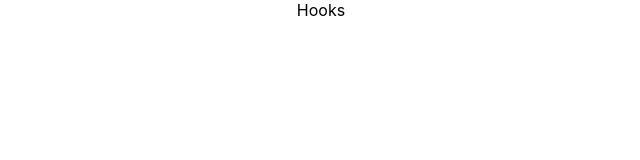
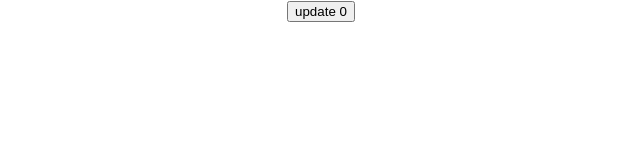
Before and after one commit to sir-hector/react-hooks, a React (Create React App) app: page / in a window 1280 px wide. Shown: the top 160 px of the page, without its empty margins (319-959 px from the left). Built offline with nearby package versions, Linux system fonts and the light colour scheme.

Commit message:
useEffect after render

```diff
--- a/src/App.js
+++ b/src/App.js
@@ -1,10 +1,10 @@
-import logo from './logo.svg';
 import './App.css';
+import HookCounterUseEffect from './components/HookCounterUseEffect';
 
 function App() {
   return (
     <div className="App">
-        Hooks
+        <HookCounterUseEffect></HookCounterUseEffect>
     </div>
   );
 }
--- /dev/null
+++ b/src/components/HookCounterUseEffect.js
@@ -0,0 +1,19 @@
+import React, { useState, useEffect } from 'react'
+
+function HookCounterUseEffect() {
+    const [count, setCount] = useState(0)
+
+    useEffect(()=> {
+        document.title = `You clicked ${count} times`
+    })
+
+    return (
+        <div>
+            <button onClick={()=> setCount(count +1 )}>update {count}
+            </button>
+        </div>
+
+    )
+}
+
+export default HookCounterUseEffect
```
Also changed, not shown: 1 other file (tests, documents, lock files or other folders).
